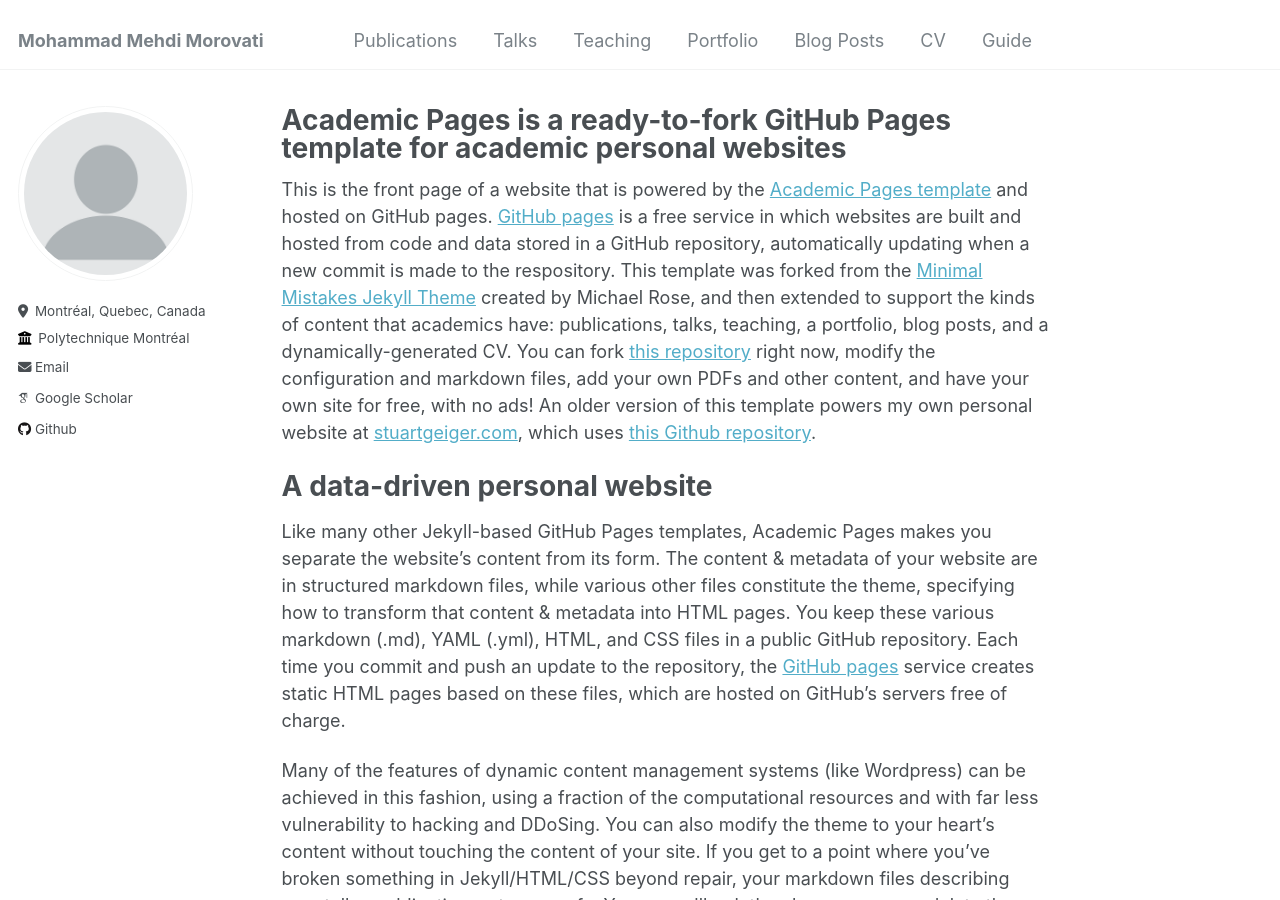
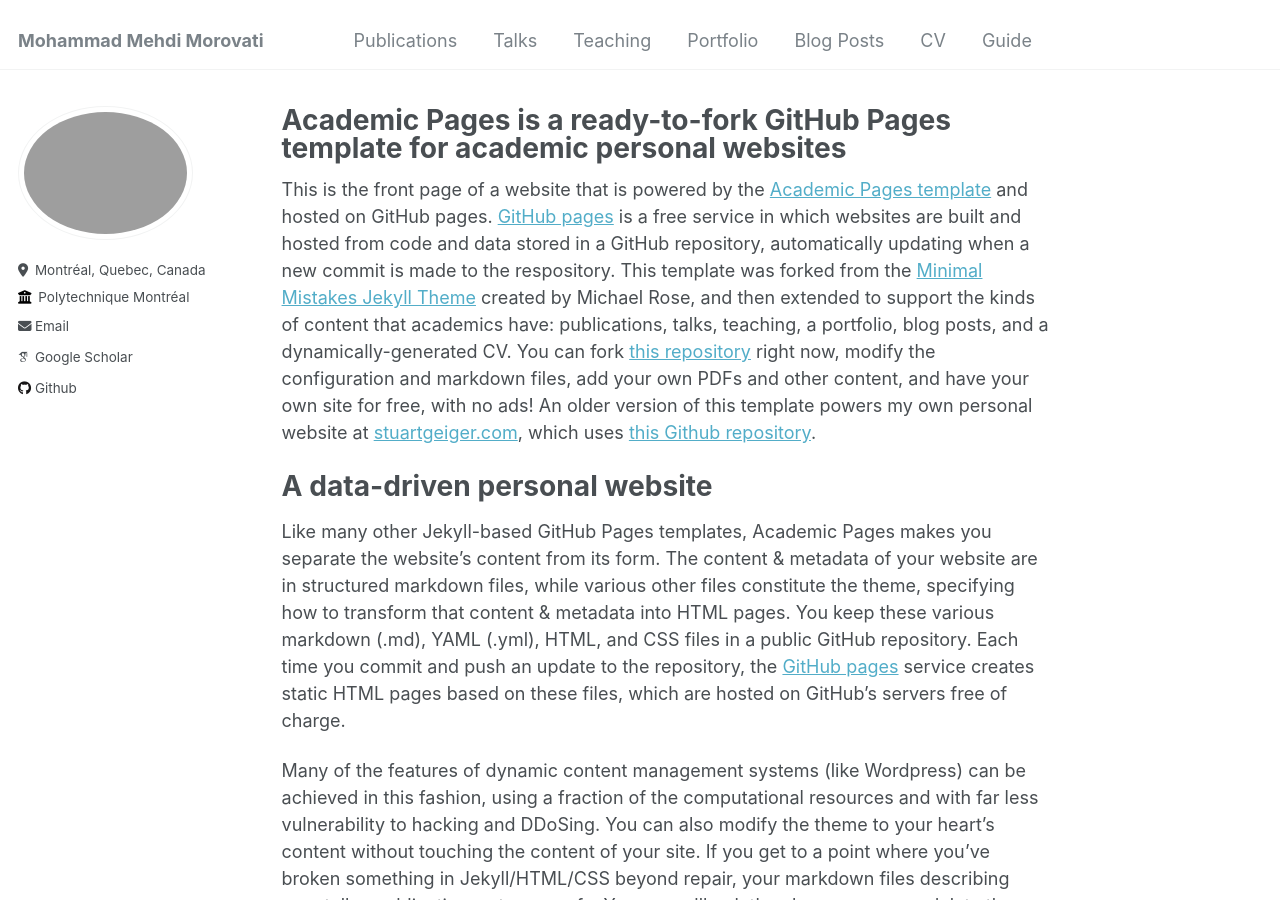
Before and after one commit to mehdi-morovati/mehdi-morovati.github.io, a Jekyll site: the page built from _pages/about.md, in a window 1280 px wide and 900 px high. Built offline with Jekyll 4.4.1, drawn with Linux system fonts in a browser that asks for light colours; some web fonts are replaced.

Commit message:
Update _config.yml
update profile picture

```diff
--- a/_config.yml
+++ b/_config.yml
@@ -21,7 +21,7 @@ repository               : "mehdi-morovati/mehdi-morovati.github.io"
 #               Additional customization can be done by editing /_includes/author-profile.html
 author:
   # Biographic information
-  avatar           : "profile.png"
+  avatar           : "mehdi_01.jpg"
   name             : "" #Your Sidebar Name
   pronouns         : # example: "she/her"
   bio              : "" #Short biography for the left-hand sidebar
```
